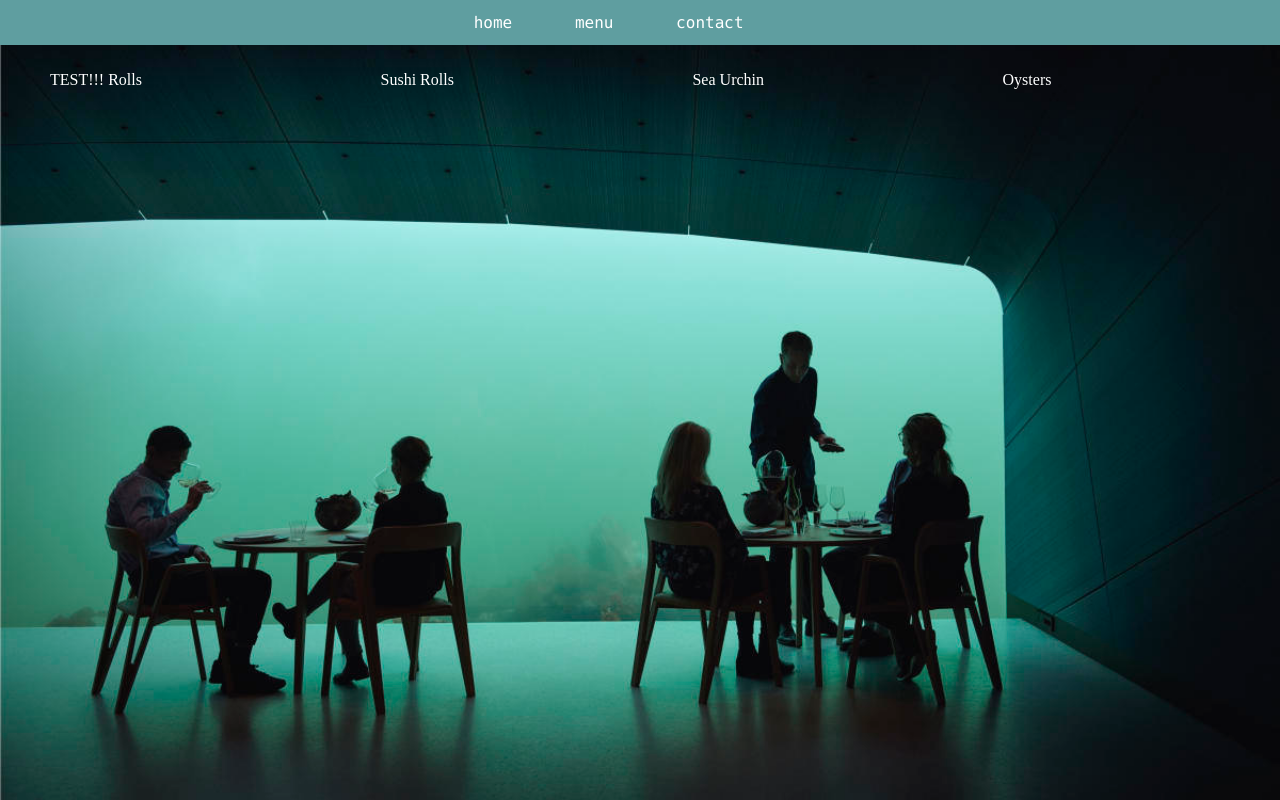
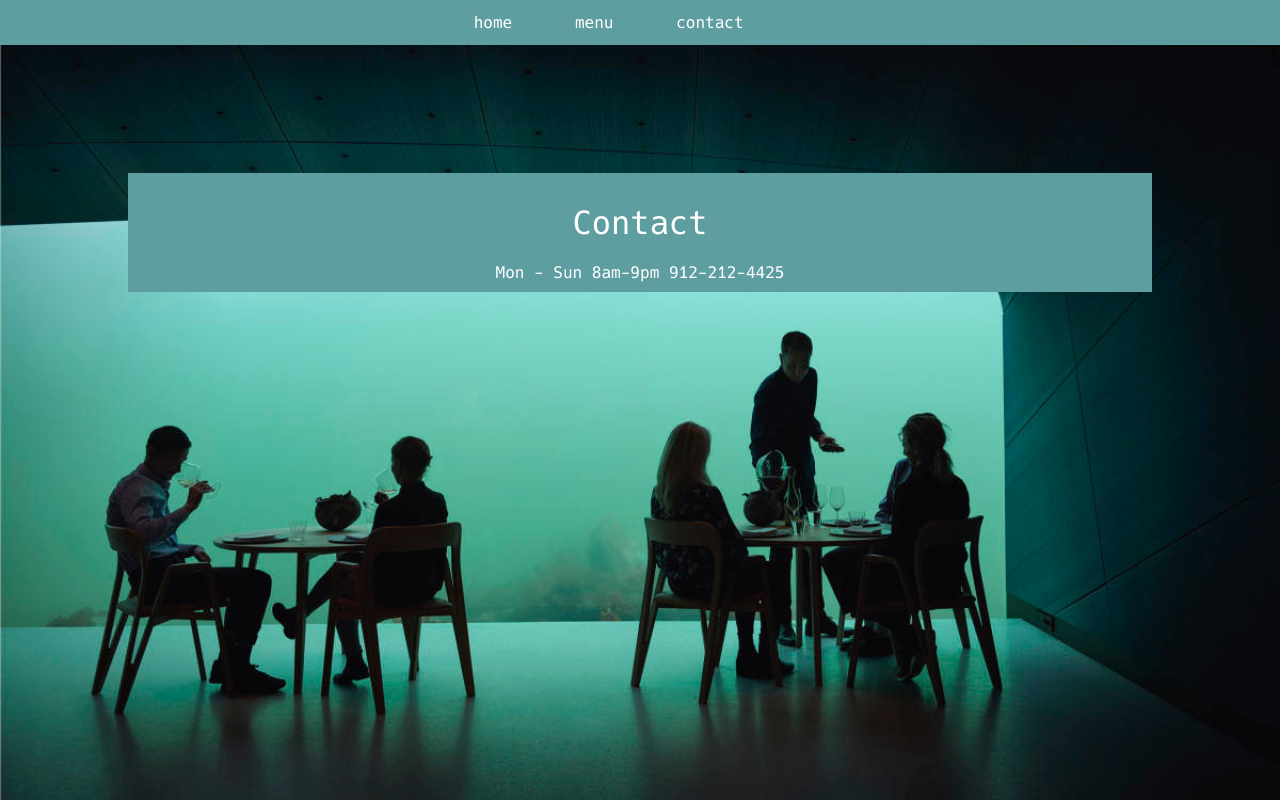
Before and after one commit to cardhect/restaurant-page, a website built with webpack: page dist/index.html in a window 1280 px wide. Both pictures are taken after a click on the element "contact". Built offline with nearby package versions, Linux system fonts and the light colour scheme.

Commit message:
added contact page

```diff
--- a/src/contact.js
+++ b/src/contact.js
@@ -1,21 +1,17 @@
 export default function contactLoad() {
     const content = document.getElementById('content');
-    const div = document.createElement('div')
-    const ul = document.createElement('ul');
+    const div = document.createElement('div');
+    const desc = document.createElement('div');
+    const h1 = document.createElement('h1');
 
     div.setAttribute('id','contact');
     content.appendChild(div);
-    div.appendChild(ul);
+    div.append(h1);
+    div.append(desc);
+    h1.textContent = 'Contact';
+    desc.textContent = 'Mon - Sun 8am-9pm 912-212-4425'
 
-    let menuItems = ['TEST!!! Rolls','Sushi Rolls','Sea Urchin','Oysters'];
 
-    for (let i = 0; i < menuItems.length; i++) {
-        const li = document.createElement('li');
-        li.classList.add('menu-item');
-        li.textContent = menuItems[i];
-        ul.appendChild(li);
-
-    }
 
 
 
--- a/src/style.css
+++ b/src/style.css
@@ -92,3 +92,13 @@ ul {
     flex-wrap: wrap;
     justify-content: center;
 }
+
+/* Contact */
+#contact {
+    background-color: cadetblue;
+    text-align: center;
+    margin: 10%;
+    color: white;
+    font-family: 'Hack-Reg';
+    padding: 10px;
+}
```
Also changed, not shown: dist/main.js.
